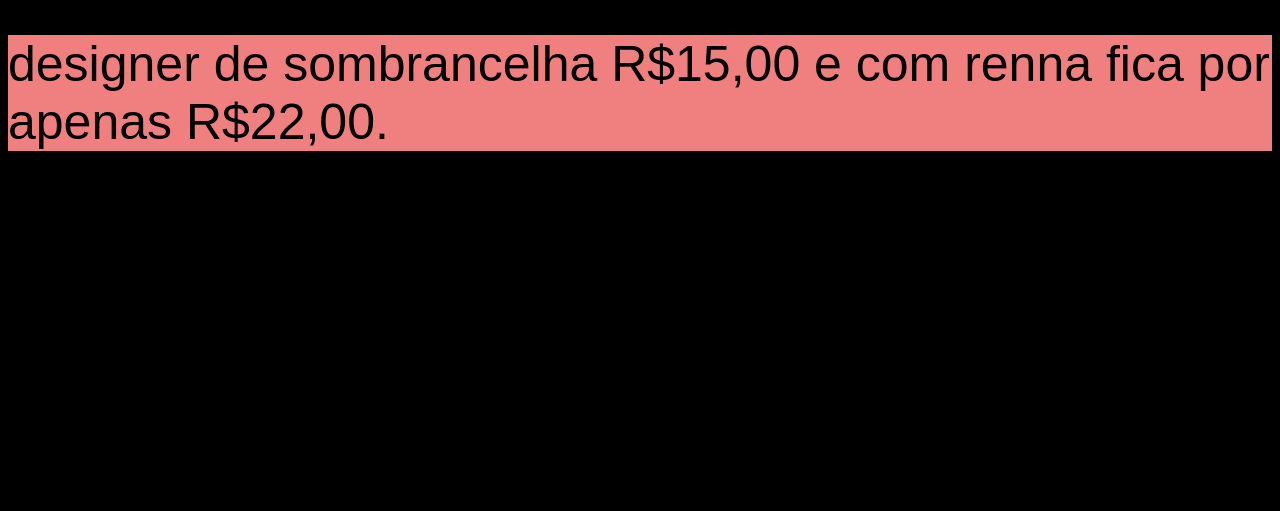
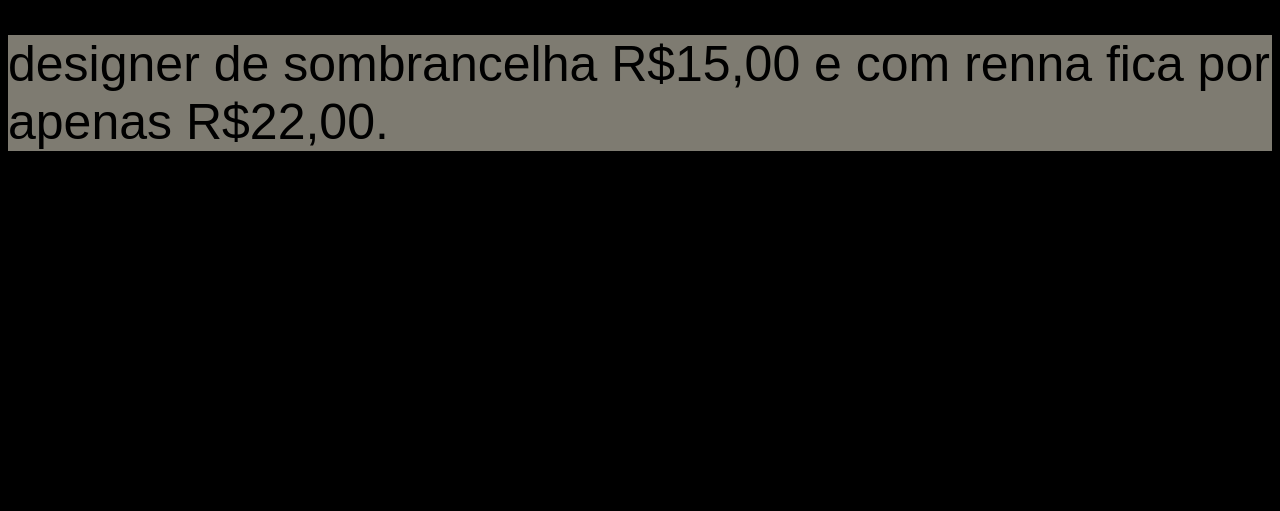
Before and after one commit to janacmp/salao-beleza-definida, a plain HTML site: page produtos.html in a window 1280 px wide. Shown: the part 289-800 px from the top of the page. Drawn offline with Linux system fonts and the light colour scheme.

Commit message:
ṕlokiujytre

```diff
--- a/produtos.css
+++ b/produtos.css
@@ -14,5 +14,5 @@ p{
 color:black;
 font-family: sans-serif;
 font-size: 50px;
-background: lightcoral;
+background: rgb(126, 123, 113);
 }
```
